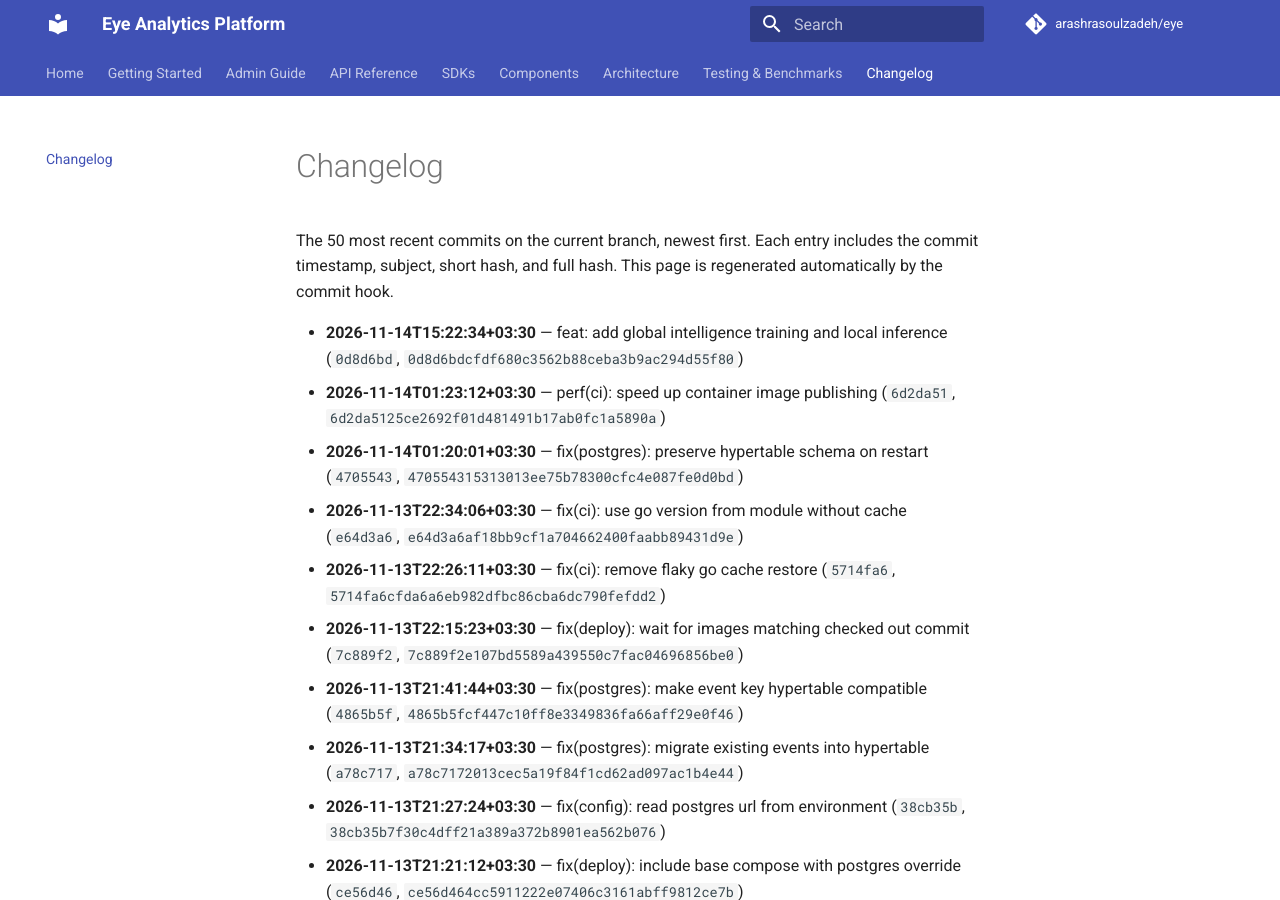
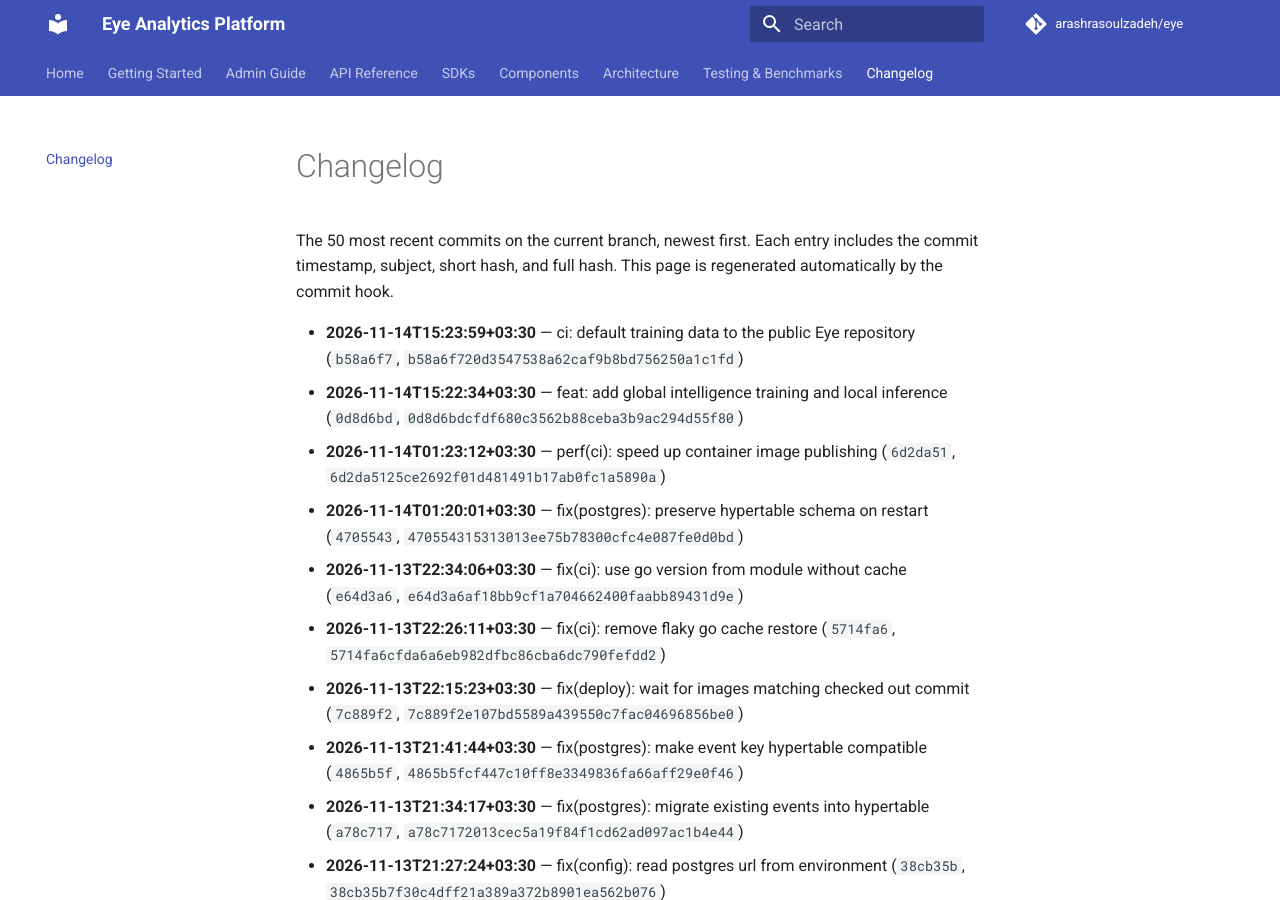
Before and after one commit to arashrasoulzadeh/eye, an MkDocs documentation site: the page built from docs/changelog.md, in a window 1280 px wide and 900 px high. Built offline with MkDocs 1.6.1 and Material for MkDocs 9.7.7, drawn with Linux system fonts in a browser that asks for light colours; comment, search, counter and statistics services are not loaded; some of the changed text lies outside the part shown.

```diff
--- a/docs/changelog.md
+++ b/docs/changelog.md
@@ -2,6 +2,7 @@
 
 The 50 most recent commits on the current branch, newest first. Each entry includes the commit timestamp, subject, short hash, and full hash. This page is regenerated automatically by the commit hook.
 
+- **2026-11-14T15:23:59+03:30** — ci: default training data to the public Eye repository (`b58a6f7`, `b58a6f720d3547538a62caf9b8bd756250a1c1fd`)
 - **2026-11-14T15:22:34+03:30** — feat: add global intelligence training and local inference (`0d8d6bd`, `0d8d6bdcfdf680c3562b88ceba3b9ac294d55f80`)
 - **2026-11-14T01:23:12+03:30** — perf(ci): speed up container image publishing (`6d2da51`, `6d2da5125ce2692f01d481491b17ab0fc1a5890a`)
 - **2026-11-14T01:20:01+03:30** — fix(postgres): preserve hypertable schema on restart (`4705543`, `470554315313013ee75b78300cfc4e087fe0d0bd`)
```
Also changed, not shown: other parts of docs/changelog.md (+0 -1 lines), 2 other files.
